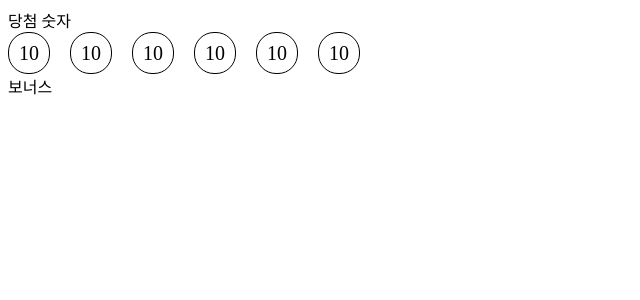
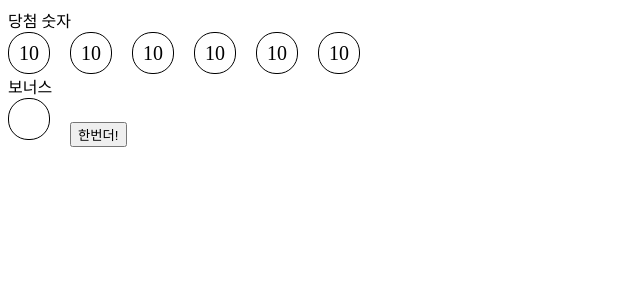
Before and after one commit to chihyeonWON/LottoGenerator, a Vue app: page / in a window 1280 px wide. Shown: the top 300 px of the page, without its empty margins (0-640 px from the left). Built offline with nearby package versions, Linux system fonts and the light colour scheme.

Commit message:
Add bonus ball in mounted method

```diff
--- a/src/App.vue
+++ b/src/App.vue
@@ -45,11 +45,17 @@ export default {
 
   },
   mounted() {
+    // 7개 공
     for (let i =0; i< this.winNumbers.length - 1; i++) {
       setTimeout(() => {
         this.winBalls.push(this.winNumbers[i]);
       },(i + 1) * 1000);
     }
+    //보너스 공
+    setTimeout(() => {
+      this.bonus = this.winNumbers[6];
+      this.redo = true;
+    }, 7000)
   },
 }
 </script>
```
